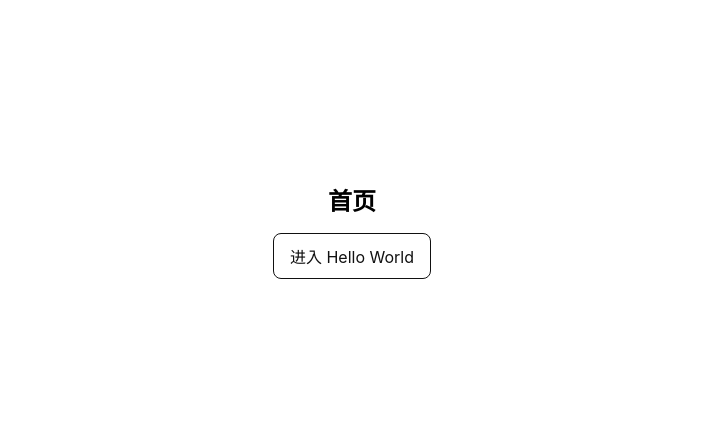
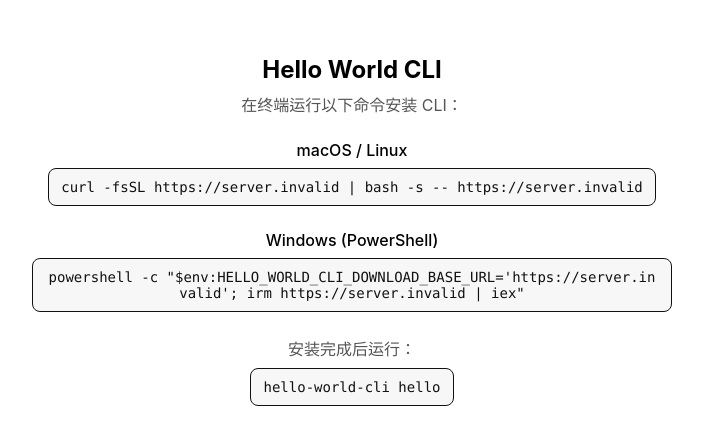
Before and after one commit to y110299999/hello-world-cli, a React (Vite) app: page / in a window 1280 px wide. Shown: the part 187-632 px from the top of the page, without its empty margins (288-991 px from the left). Built offline with nearby package versions, Linux system fonts and the light colour scheme; no server answers.

Commit message:
feat(cli): 添加cli

```diff
--- a/src/App.tsx
+++ b/src/App.tsx
@@ -1,17 +1,8 @@
-import { useEffect, useMemo, useRef, useState } from 'react'
-
-const APP_URL = 'hello-world://open'
-const DEV_DISTRIBUTION_ORIGIN = 'http://localhost:1420'
-const OPEN_TIMEOUT_MS = 1000
-
-type InstallCommand = {
-  command: string
-  description: string
-}
-
 function trimTrailingSlash(value: string) {
   return value.replace(/\/+$/, '')
 }
+
+const DEV_DISTRIBUTION_ORIGIN = 'http://localhost:1420'
 
 const DISTRIBUTION_ORIGIN = trimTrailingSlash(
   import.meta.env.VITE_HELLO_WORLD_DISTRIBUTION_ORIGIN ||
@@ -30,104 +21,22 @@ const DOWNLOAD_BASE_URL = trimTrailingSlash(
     `${DISTRIBUTION_ORIGIN}/downloads`
 )
 
-function isWindowsClient() {
-  if (typeof navigator === 'undefined') {
-    return false
-  }
-
-  const navigatorWithUserAgentData = navigator as Navigator & {
-    userAgentData?: { platform?: string }
-  }
-  const platformText = [
-    navigatorWithUserAgentData.userAgentData?.platform,
-    navigator.platform,
-    navigator.userAgent,
-  ].join(' ')
-
-  return /windows|win32|win64|wow64/i.test(platformText)
+const codeStyle: React.CSSProperties = {
+  display: 'inline-block',
+  maxWidth: 'calc(100vw - 32px)',
+  padding: '10px 12px',
+  border: '1px solid #111',
+  borderRadius: 8,
+  background: '#f7f7f7',
+  color: '#111',
+  fontFamily:
+    'ui-monospace, SFMono-Regular, Menlo, Monaco, Consolas, "Liberation Mono", monospace',
+  fontSize: 14,
+  whiteSpace: 'normal',
+  wordBreak: 'break-all',
 }
 
-function getInstallCommand(): InstallCommand {
-  if (isWindowsClient()) {
-    return {
-      description: '在 PowerShell 运行安装命令后再试。',
-      command: `powershell -c "$env:HELLO_WORLD_CLI_DOWNLOAD_BASE_URL='${DOWNLOAD_BASE_URL}'; irm ${WINDOWS_INSTALL_SCRIPT_URL} | iex"`,
-    }
-  }
-
-  return {
-    description: '在终端运行安装命令后再试。',
-    command: `curl -fsSL ${INSTALL_SCRIPT_URL} | bash -s -- ${DOWNLOAD_BASE_URL}`,
-  }
-}
-
-type OpenState = 'idle' | 'trying' | 'fallback'
-
 export default function App() {
-  const [openState, setOpenState] = useState<OpenState>('idle')
-  const timeoutRef = useRef<number | undefined>(undefined)
-  const attemptRef = useRef(false)
-  const installCommand = useMemo(getInstallCommand, [])
-
-  useEffect(() => {
-    const clearOpenTimeout = () => {
-      if (timeoutRef.current === undefined) return
-
-      window.clearTimeout(timeoutRef.current)
-      timeoutRef.current = undefined
-    }
-
-    const markOpened = () => {
-      if (!attemptRef.current) return
-
-      attemptRef.current = false
-      clearOpenTimeout()
-      setOpenState('idle')
-    }
-
-    const handleVisibilityChange = () => {
-      if (document.visibilityState === 'hidden') {
-        markOpened()
-      }
-    }
-
-    window.addEventListener('blur', markOpened)
-    window.addEventListener('pagehide', markOpened)
-    document.addEventListener('visibilitychange', handleVisibilityChange)
-
-    return () => {
-      clearOpenTimeout()
-      window.removeEventListener('blur', markOpened)
-      window.removeEventListener('pagehide', markOpened)
-      document.removeEventListener('visibilitychange', handleVisibilityChange)
-    }
-  }, [])
-
-  const openHelloWorld = () => {
-    attemptRef.current = true
-    setOpenState('trying')
-
-    if (timeoutRef.current !== undefined) {
-      window.clearTimeout(timeoutRef.current)
-    }
-
-    window.location.href = APP_URL
-
-    timeoutRef.current = window.setTimeout(() => {
-      if (
-        !attemptRef.current ||
-        !document.hasFocus() ||
-        document.visibilityState === 'hidden'
-      ) {
-        return
-      }
-
-      attemptRef.current = false
-      setOpenState('fallback')
-      timeoutRef.current = undefined
-    }, OPEN_TIMEOUT_MS)
-  }
-
   return (
     <main
       style={{
@@ -138,54 +47,24 @@ export default function App() {
           'Inter, ui-sans-serif, system-ui, -apple-system, BlinkMacSystemFont, "Segoe UI", sans-serif',
       }}
     >
-      <section style={{ textAlign: 'center' }}>
-        <h1 style={{ marginBottom: 16 }}>首页</h1>
-        <button
-          type="button"
-          onClick={openHelloWorld}
-          disabled={openState === 'trying'}
-          style={{
-            display: 'inline-block',
-            padding: '10px 16px',
-            border: '1px solid #111',
-            borderRadius: 8,
-            background: '#fff',
-            color: '#111',
-            cursor: openState === 'trying' ? 'default' : 'pointer',
-            font: 'inherit',
-            opacity: openState === 'trying' ? 0.7 : 1,
-          }}
-        >
-          进入 Hello World
-        </button>
+      <section style={{ textAlign: 'center', maxWidth: 640, padding: '0 16px' }}>
+        <h1 style={{ marginBottom: 8 }}>Hello World CLI</h1>
+        <p style={{ margin: '0 0 24px', color: '#555' }}>
+          在终端运行以下命令安装 CLI：
+        </p>
 
-        {openState === 'fallback' ? (
-          <div style={{ marginTop: 18 }}>
-            <p style={{ margin: '0 0 8px' }}>
-              没有检测到 Hello World 被打开。
-            </p>
+        <p style={{ margin: '0 0 8px', fontWeight: 500 }}>macOS / Linux</p>
+        <code style={codeStyle}>
+          {`curl -fsSL ${INSTALL_SCRIPT_URL} | bash -s -- ${DOWNLOAD_BASE_URL}`}
+        </code>
 
-            <p style={{ margin: '0 0 14px' }}>{installCommand.description}</p>
-            <code
-              style={{
-                display: 'inline-block',
-                maxWidth: 'calc(100vw - 32px)',
-                padding: '10px 12px',
-                border: '1px solid #111',
-                borderRadius: 8,
-                background: '#f7f7f7',
-                color: '#111',
-                fontFamily:
-                  'ui-monospace, SFMono-Regular, Menlo, Monaco, Consolas, "Liberation Mono", monospace',
-                fontSize: 14,
-                whiteSpace: 'normal',
-                wordBreak: 'break-all',
-              }}
-            >
-              {installCommand.command}
-            </code>
-          </div>
-        ) : null}
+        <p style={{ margin: '24px 0 8px', fontWeight: 500 }}>Windows (PowerShell)</p>
+        <code style={codeStyle}>
+          {`powershell -c "$env:HELLO_WORLD_CLI_DOWNLOAD_BASE_URL='${DOWNLOAD_BASE_URL}'; irm ${WINDOWS_INSTALL_SCRIPT_URL} | iex"`}
+        </code>
+
+        <p style={{ margin: '24px 0 8px', color: '#555' }}>安装完成后运行：</p>
+        <code style={codeStyle}>hello-world-cli hello</code>
       </section>
     </main>
   )
```
